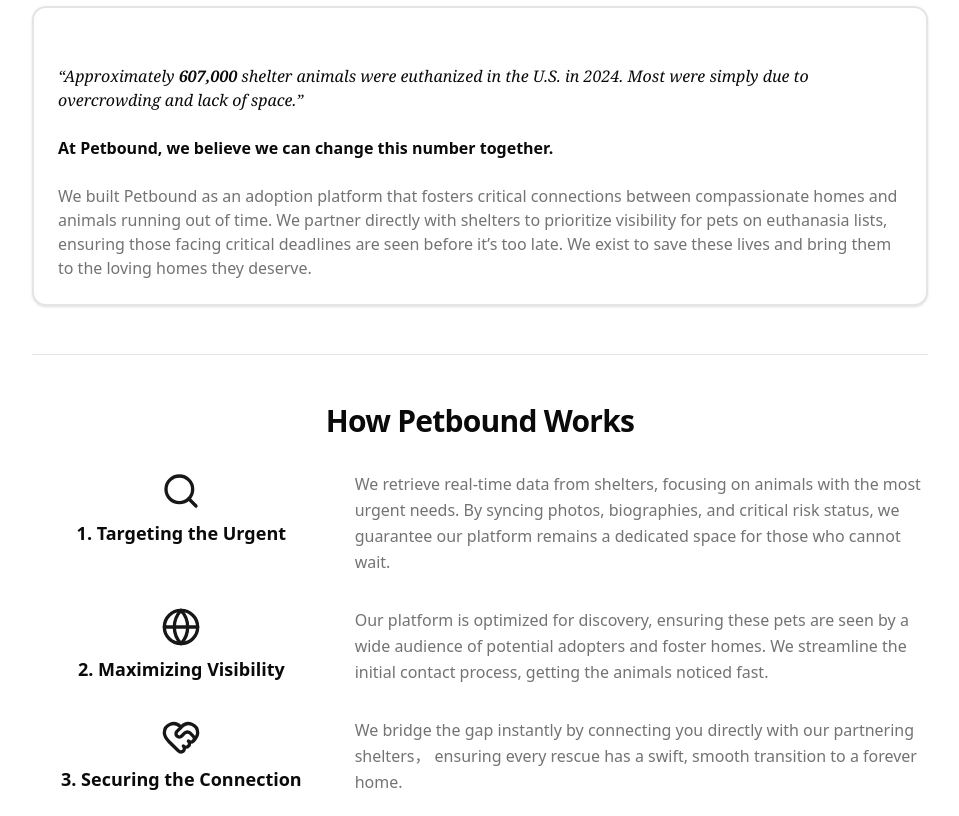
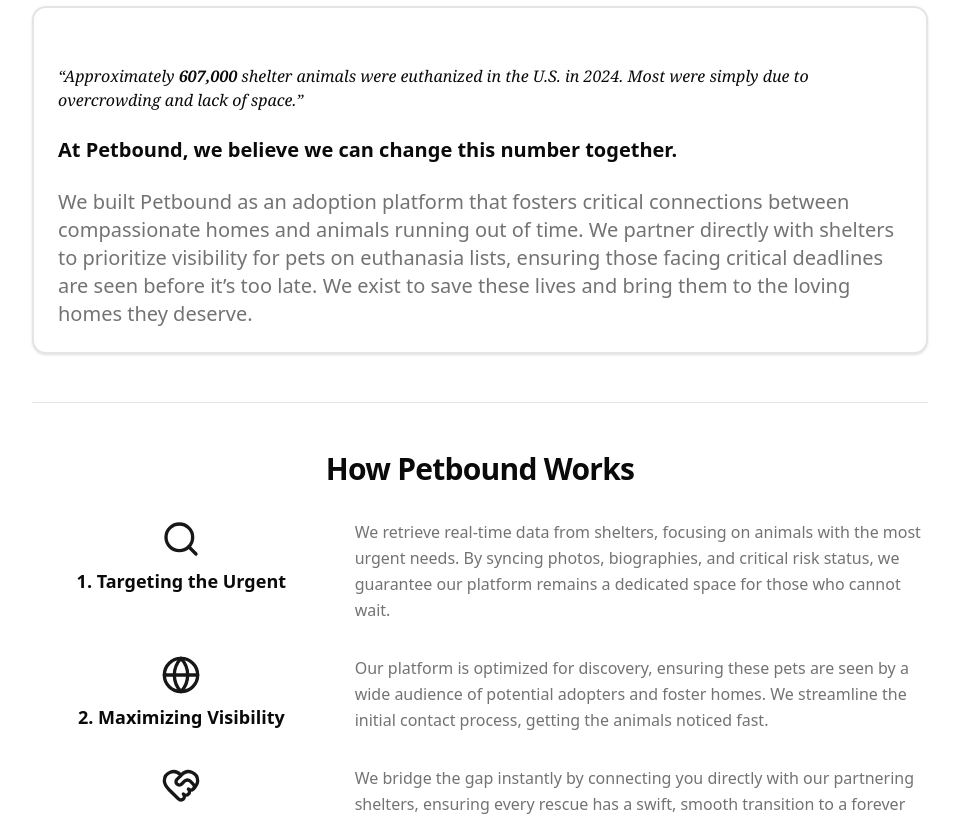
Before and after one commit to Petbound-org/petbound-web, a Next.js app: page /about-us in a window 1280 px wide. Shown: the part 420-1236 px from the top of the page, without its empty margins (160-1119 px from the left). Built offline with nearby package versions, Linux system fonts and the light colour scheme.

Commit message:
typo fixes

```diff
--- a/app/about-us/page.tsx
+++ b/app/about-us/page.tsx
@@ -34,10 +34,10 @@
                                 <p className="text-base italic text-foreground font-serif">
                                     “Approximately <strong>607,000</strong> shelter animals were euthanized in the U.S. in 2024. Most were simply due to overcrowding and lack of space.”
                                 </p>
-                                <p className="text-base font-bold ext-xl text-foreground">
+                                <p className="text-base font-bold text-xl text-foreground">
                                     At Petbound, we believe we can change this number together.
                                 </p>
-                                <p className="text-base ext-xl text-muted-foreground">
+                                <p className="text-base text-xl text-muted-foreground">
                                     We built Petbound as an adoption platform that fosters critical connections between compassionate homes and animals running out of time. We partner directly with shelters to prioritize visibility for pets on euthanasia lists, ensuring those facing critical deadlines are seen before it’s too late. We exist to save these lives and bring them to the loving homes they deserve.
                                 </p>
                             </div>
@@ -86,7 +86,7 @@
                             <h3 className="text-lg font-semibold text-foreground">3. Securing the Connection</h3>
                         </div>
                         <p className="text-muted-foreground md:w-2/3 leading-relaxed">
-                            We bridge the gap instantly by connecting you directly with our partnering shelters， ensuring every rescue has a swift, smooth transition to a forever home.
+                            We bridge the gap instantly by connecting you directly with our partnering shelters, ensuring every rescue has a swift, smooth transition to a forever home.
                         </p>
                     </div>
                 </section>
```
